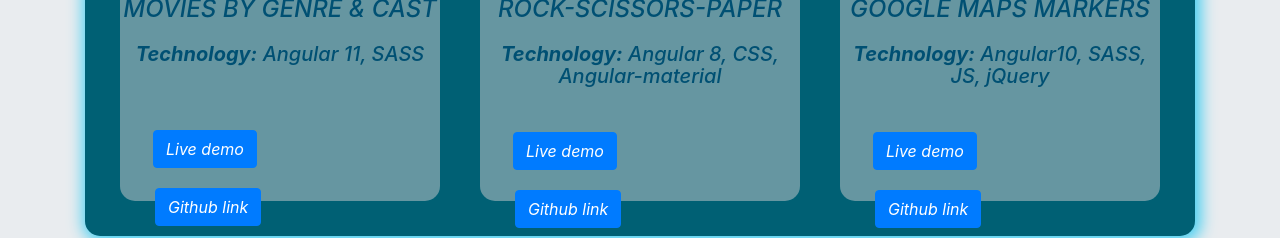
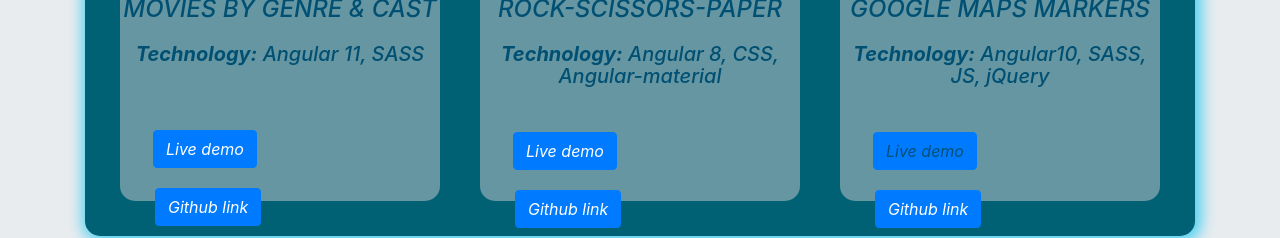
Before and after one commit to denisshtupa/Denis.Shtupa-Portofolio-Angular, an Angular app: page /#/ in a window 1280 px wide. Shown: the part 1960-2198 px from the top of the page. Built offline with nearby package versions, Linux system fonts and the light colour scheme; some icons are missing.

Commit message:
link for map remove

```diff
--- a/src/app/my-profile/projects/profile-projects.component.html
+++ b/src/app/my-profile/projects/profile-projects.component.html
@@ -56,7 +56,7 @@
         </div>
 
         <div class="button-container">
-          <a href="add live url of projects here" title="Available soon" [style.cursor]="'not-allowed'" disabled target="_blank" class="btn btn-primary stretched-link ml-2 mr-5"
+          <a title="Available soon" [style.cursor]="'not-allowed'"  disabled class="btn btn-primary stretched-link ml-2 mr-5"
             style="margin:10px;">Live demo</a>
           <a href="https://github.com/denisshtupa/LimeHome-Challenge" target="_blank"
             class="btn btn-primary stretched-link" style="margin:10px;">Github link</a>
```
